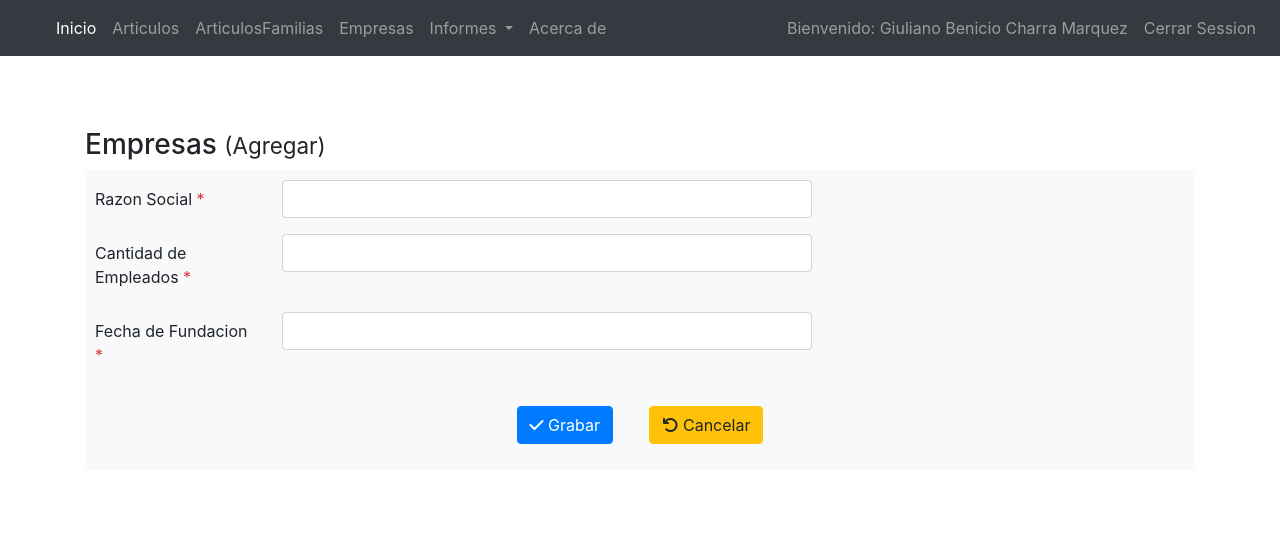
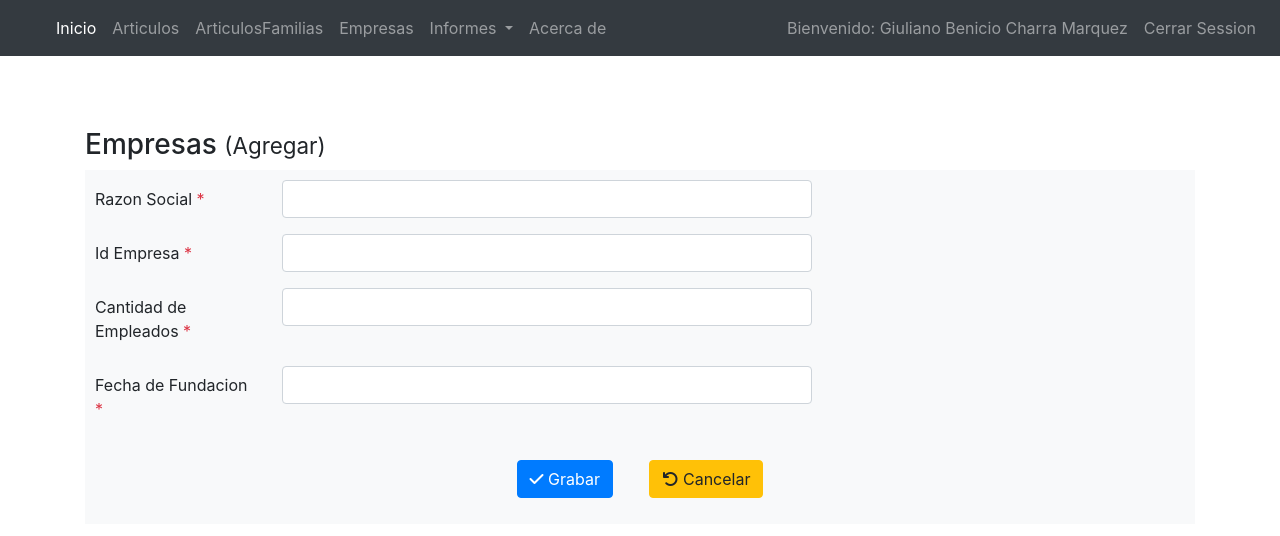
Before and after one commit to GiulianoCharra/ejercitacion0306-63162, an Angular app: page /empresas in a window 1280 px wide. Both pictures are taken after typing "Sample" into the empty fields and a click on the button "Agregar". Shown: the top 536 px of the page. Built offline with nearby package versions, Linux system fonts and the light colour scheme.

Commit message:
2 files modified, 1 added

```diff
--- a/src/app/components/empresas/empresas.component.html
+++ b/src/app/components/empresas/empresas.component.html
@@ -89,12 +89,12 @@
 		</div>
 
   <!--campo IdEmpresa-->
-		<div class="form-group row" *ngIf="AccionABMC=='M'">
+		<div class="form-group row" >
 			<label class="col-form-label col-sm-2 col-sm-offset-2" for="IdEmpresa">
 		                Id Empresa <span class="text-danger">*</span>
 		            </label>
 			<div class="col-sm-6" ng-model="all">
-				<input type="text" name="IdEmpresa" class="form-control" formControlName="IdEmpresa"  [readonly]="EstadoRead"
+				<input class="form-control ng-touched ng-pristine ng-valid" type="text" name="IdEmpresa" class="form-control" formControlName="IdEmpresa" [value]=0 [readonly]="EstadoRead"
 		        [ngClass]="{'is-invalid': (FormReg.controls.IdEmpresa.touched || submitted)
 		            && FormReg.controls.IdEmpresa.errors}" />
 				<span class="text-danger" *ngIf="(FormReg.controls.IdEmpresa.touched || submitted)
--- a/src/app/components/empresas/empresas.component.ts
+++ b/src/app/components/empresas/empresas.component.ts
@@ -75,6 +75,7 @@ export class EmpresasComponent implements OnInit {
     this.FormReg.reset();
     this.submitted = false;
     this.FormReg.markAsUntouched();
+    this.FormReg.controls.IdEmpresa.markAsPristine;
   }
 
   // Buscar segun los filtros, establecidos en FormReg
```
